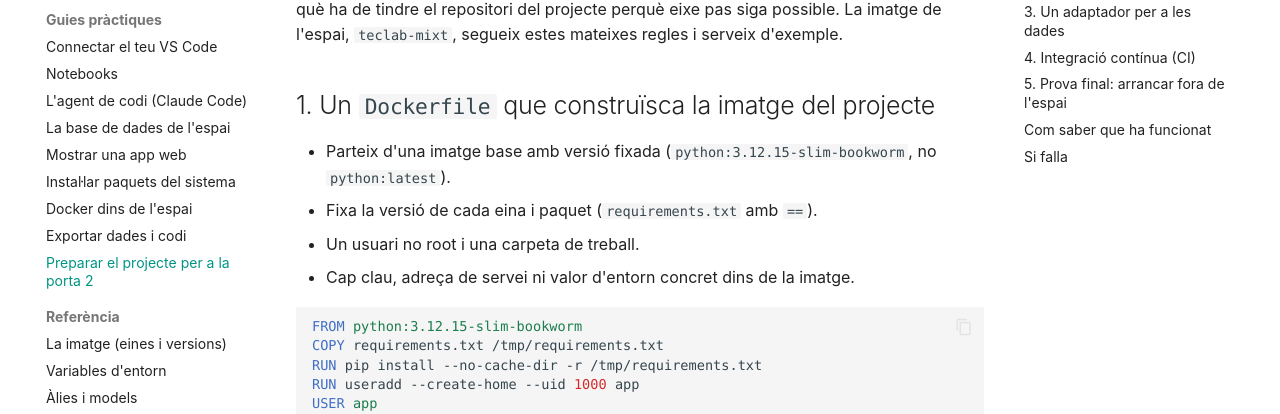
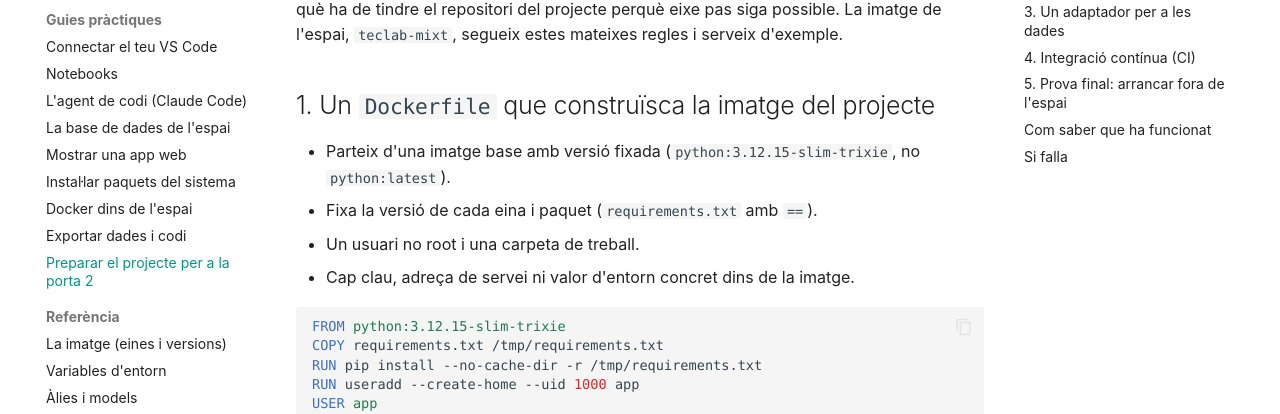
Before and after one commit to eloymesalles/teclab-mixt, an MkDocs documentation site: the page built from docs/guies/preparar-porta-2.md, in a window 1280 px wide and 900 px high. Shown: the part 234-648 px from the top of the window. Built offline with MkDocs 1.6.1 and Material for MkDocs 9.7.7, drawn with Linux system fonts in a browser that asks for light colours; comment, search, counter and statistics services are not loaded.

Commit message:
chore: base de la imatge a Debian 13 (trixie); client de PostgreSQL 16.16 i client de Docker del repositori de trixie (#51)
Closes #50. Debian 12 és en LTS des del juny de 2026. Dins de la 0.8.0, encara sense
etiquetar. Manual: paquets de Debian 13, referència de la imatge, exemple de la porta 2.

Co-authored-by: Claude Fable 5.1 <noreply@anthropic.com>

````diff
--- a/docs/guies/preparar-porta-2.md
+++ b/docs/guies/preparar-porta-2.md
@@ -7,14 +7,14 @@ l'espai, `teclab-mixt`, segueix estes mateixes regles i serveix d'exemple.
 
 ## 1. Un `Dockerfile` que construïsca la imatge del projecte
 
-- Parteix d'una imatge base amb versió fixada (`python:3.12.15-slim-bookworm`, no
+- Parteix d'una imatge base amb versió fixada (`python:3.12.15-slim-trixie`, no
   `python:latest`).
 - Fixa la versió de cada eina i paquet (`requirements.txt` amb `==`).
 - Un usuari no root i una carpeta de treball.
 - Cap clau, adreça de servei ni valor d'entorn concret dins de la imatge.
 
 ```dockerfile
-FROM python:3.12.15-slim-bookworm
+FROM python:3.12.15-slim-trixie
 COPY requirements.txt /tmp/requirements.txt
 RUN pip install --no-cache-dir -r /tmp/requirements.txt
 RUN useradd --create-home --uid 1000 app
````
Also changed, not shown: CLAUDE.md (+3 -1 lines), README.md (+2 -2 lines), docs/guies/paquets-del-sistema.md (+1 -1 lines), docs/referencia/imatge.md (+2 -2 lines), 1 other file.
